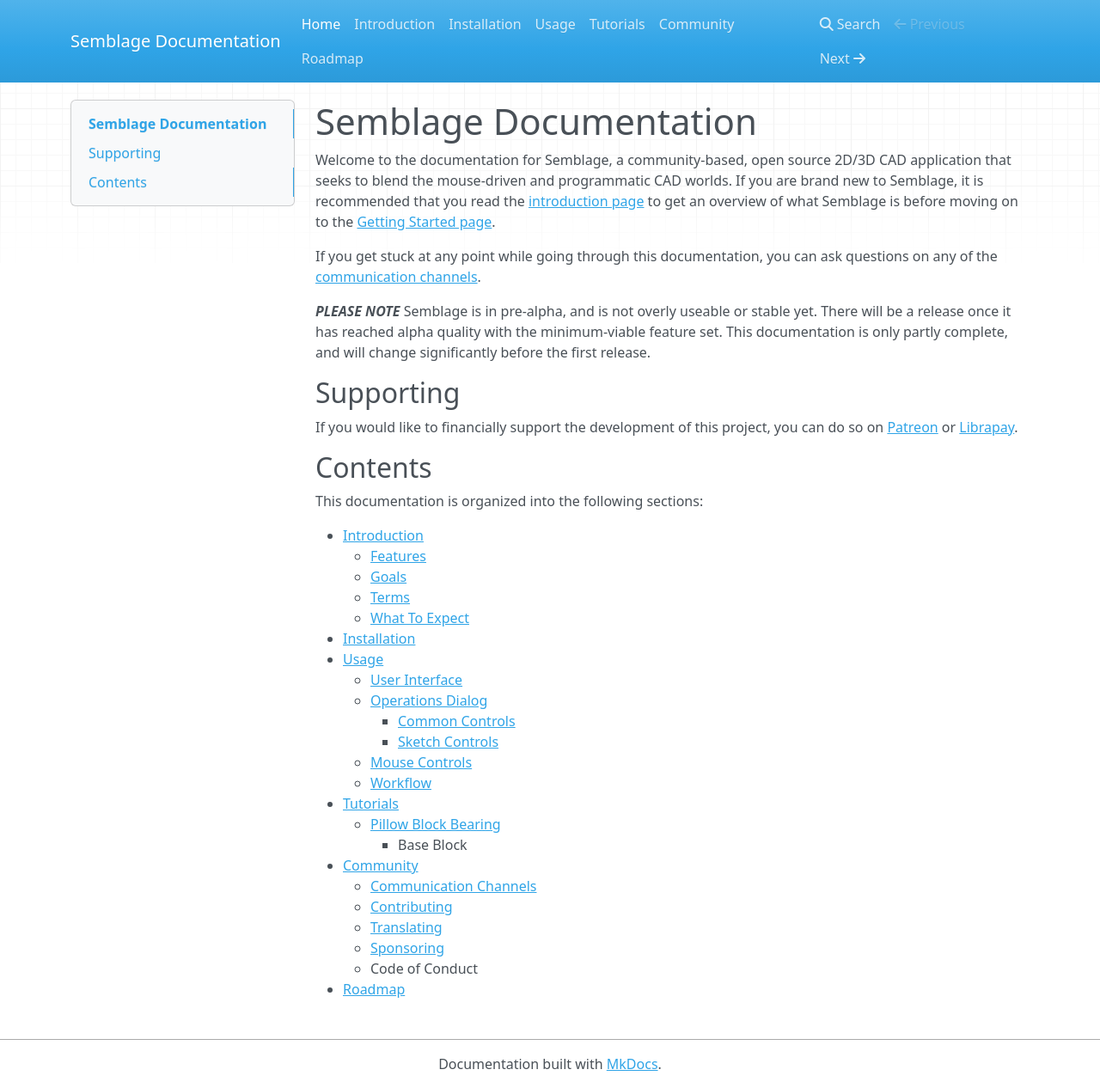
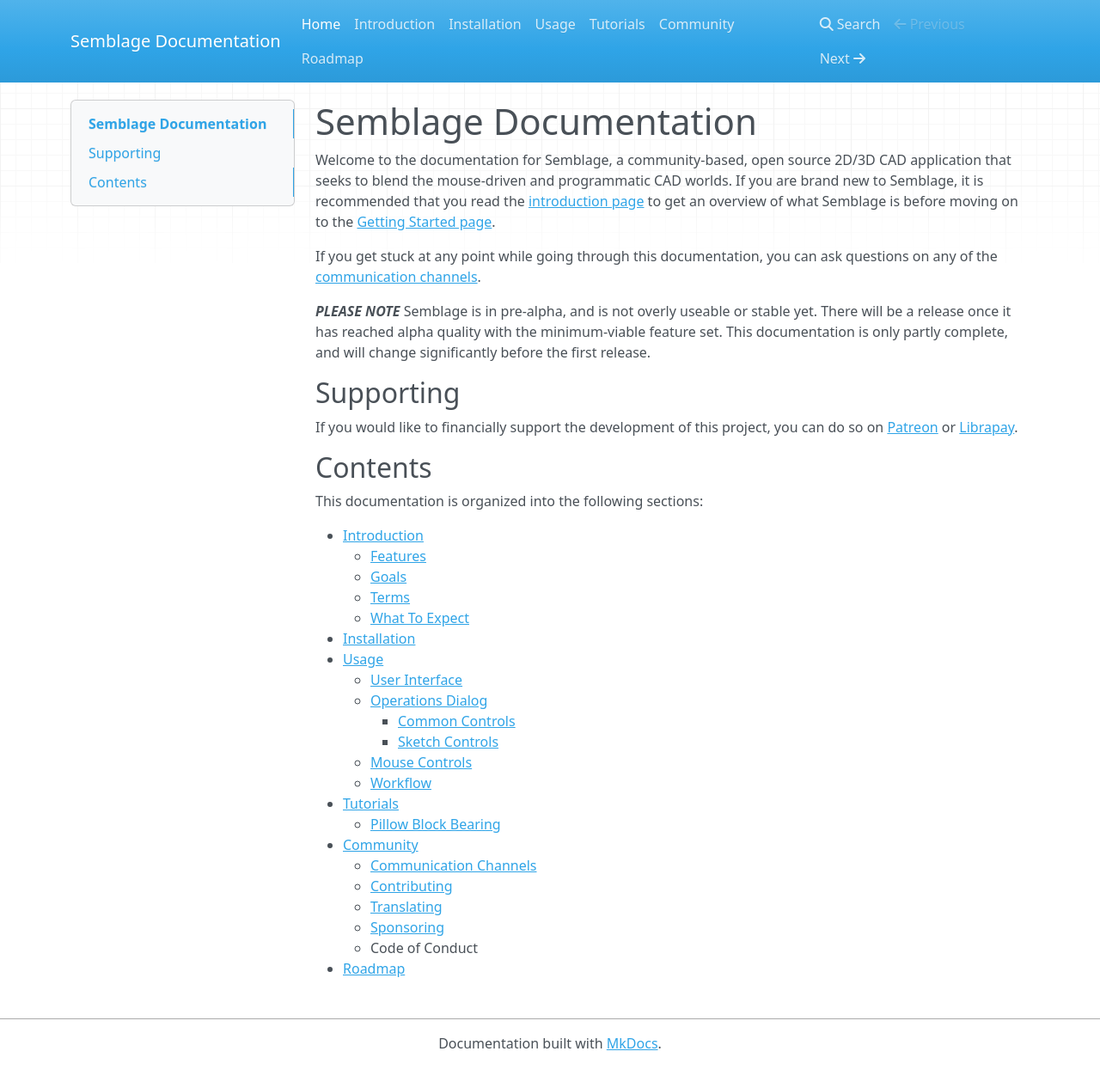
Before and after one commit to 7BIndustries/semblage-docs, an MkDocs documentation site: the page built from docs/index.md, in a window 1280 px wide and 1266 px high. Shown: the whole window at 86% size. Built offline with MkDocs 1.6.1, drawn with Linux system fonts in a browser that asks for light colours; nearby versions of some CDN libraries.

Commit message:
Updated the TOC to remove extra section node

```diff
--- a/docs/index.md
+++ b/docs/index.md
@@ -29,7 +29,6 @@
     * [Workflow](usage.md#workflow)
 * [Tutorials](tutorials/index.md)
     * [Pillow Block Bearing](pillow_block_bearing.md)
-        * Base Block
 * [Community](community.md)
     * [Communication Channels](community.md#communication-channels)
     * [Contributing]()
```
